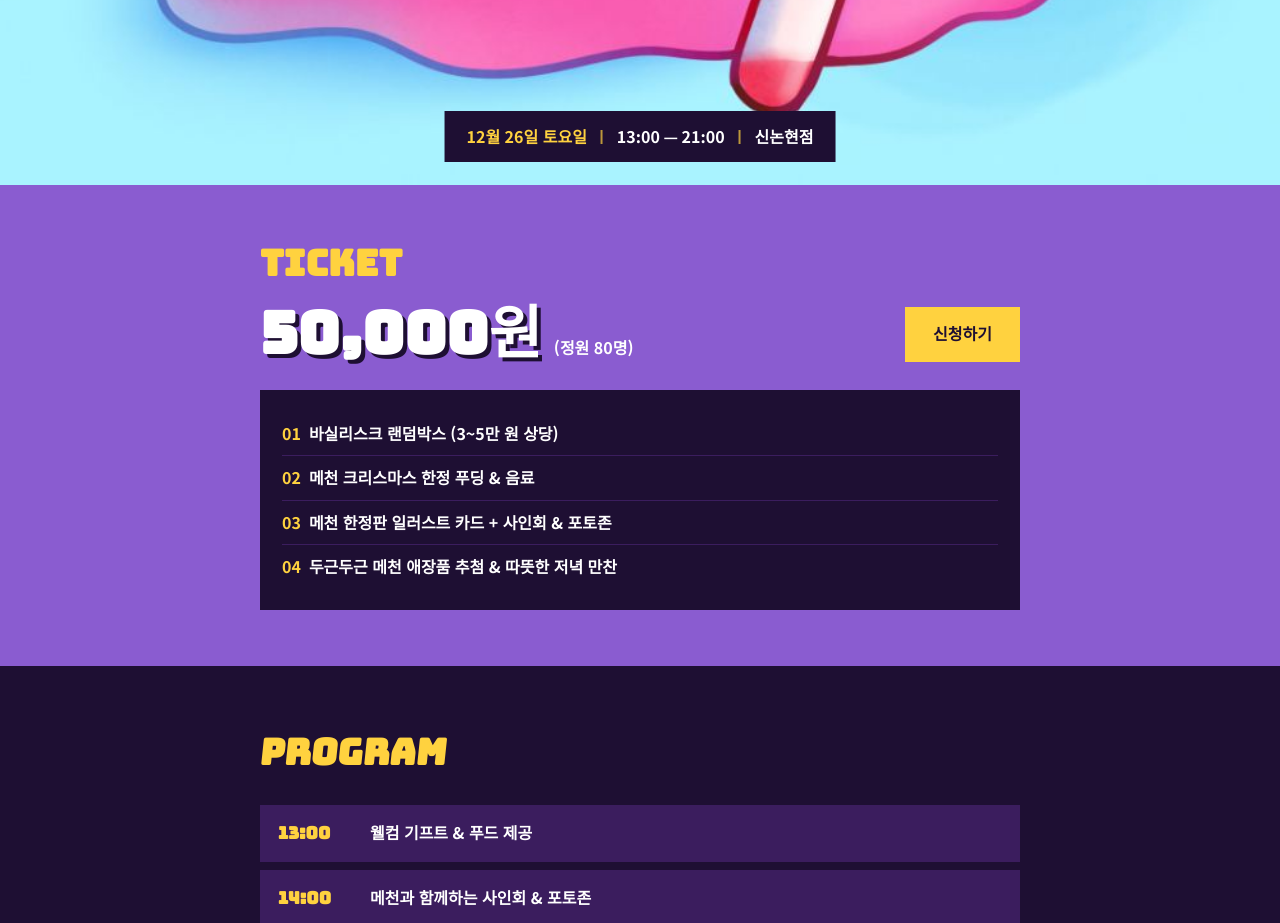
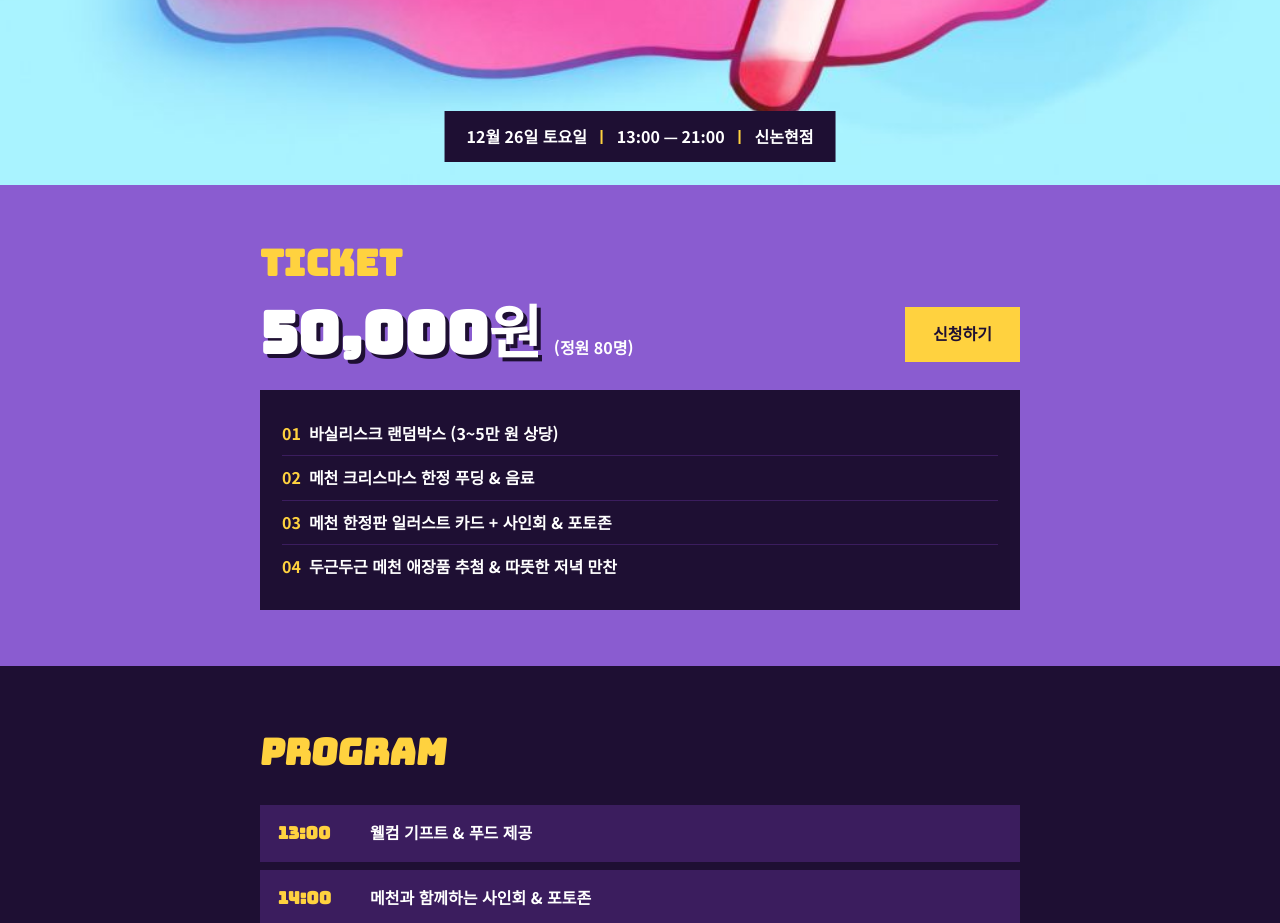
Before and after one commit to Boldinkdot/Mechristmas, a plain HTML site: page index.html in a window 1280 px wide. Shown: the part 880-1803 px from the top of the page. Drawn offline with Linux system fonts and the light colour scheme.

Commit message:
하단 정보 텍스트 색상 통일
Co-Authored-By: Claude Haiku 5.5 <noreply@anthropic.com>
Claude-Session: https://claude.ai/code/session_01F1ohbE3gKoUbph3uEmiyHw

```diff
--- a/index.html
+++ b/index.html
@@ -91,13 +91,12 @@
     font-size: 16px;
     font-weight: 900;
   }
-  .banner-when .d { color: var(--pop); }
+  .banner-when .d { color: var(--white); }
   .banner-when i {
     display: inline-block;
     width: 2px; height: 14px;
     background: var(--pop);
     margin: 0 14px;
-    opacity: 0.7;
   }
   .banner-info {
     position: absolute;
```
